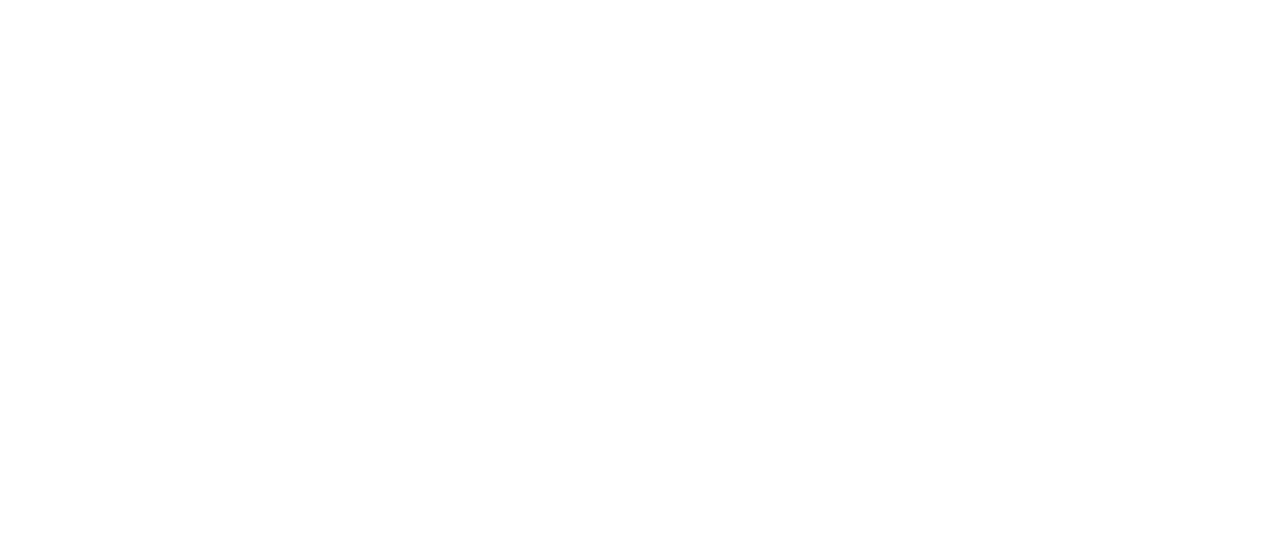
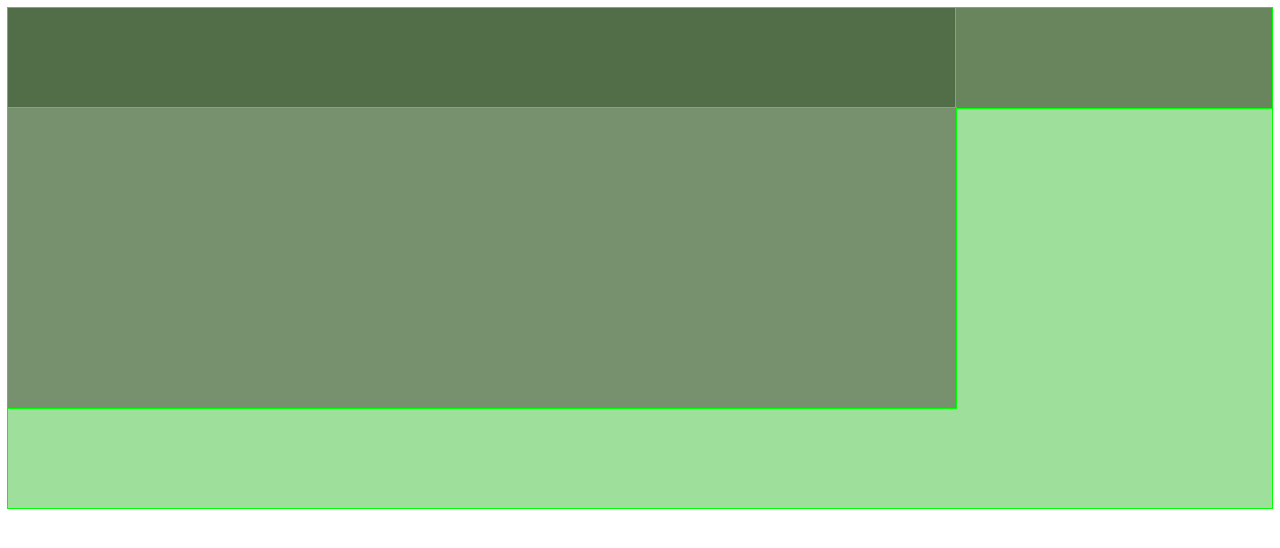
Before and after one commit to kenworx/web-dev, a plain HTML site: page 2 - CSS Fundamentals/grid/grid1/index.html in a window 1280 px wide. Drawn offline with Linux system fonts and the light colour scheme.

Commit message:
grid prac

```diff
--- a/2 - CSS Fundamentals/grid/grid1/css.css
+++ b/2 - CSS Fundamentals/grid/grid1/css.css
@@ -0,0 +1,62 @@
+.container {
+    /* we can use % e.g. grid-tamplte-columns: 20% 20% 20% 20% 20%; */
+    background-color: #9EDF9C;
+    display: grid;
+    outline: 1px solid lime;
+    grid-template-rows: 100px 300px 100px;
+    grid-template-columns: 3fr 1fr;
+    /* fr unit */
+    /* grid-tamplte-rows: 100px 100px; */
+    /* grid-template-columns: 1fr 1fr 1fr */
+
+    /* grid-template-columns:100px minmax(100px 3fr) 1fr; minmax-stops shrinking at 100px */
+
+    /* grid-template-rows: repeat(2, 100px); */
+    /* grid-gap: 1em; creates gap between */
+
+}
+
+.item-1 {
+
+    outline: 1px solid lime;
+    background-color: #526E48;
+    height: 100%;
+    width: 100%;
+
+
+    /* grid */
+    /* grid-row-start: 2;
+    grid-row-end: 3;
+    grid-column-start: 1;
+    grid-column-end: 2; */
+
+    /* grid shorthand */
+    /* grid-row: 2/4;
+    grid-column: 1/4; */
+
+    /* grid shorthand 2 */
+    /* grid-area: 1 / 2 / 4 / 4; */
+
+}
+
+.item-2 {
+    outline: 1px solid lime;
+    background-color: #68855e;
+    height: 100%;
+    width: 100%;
+
+    /* grid */
+}
+
+.item-3 {
+    outline: 1px solid lime;
+    background-color: #77916e;
+    height: 100%;
+    width: 100%;
+
+    /* grid */
+
+}
+
+/* grid media query technique */
+/* grid-template-columns: repeat(auto-fit, minmax(100px, 1fr)); */
--- a/2 - CSS Fundamentals/grid/grid1/index.html
+++ b/2 - CSS Fundamentals/grid/grid1/index.html
@@ -8,7 +8,11 @@
 </head>
 <body>
     <!--  -->
-
+    <div class="container">
+        <div class="item item-1"></div>
+        <div class="item item-2"></div>
+        <div class="item item-3"></div>
+    </div>
 
 </body>
 </html>
```
